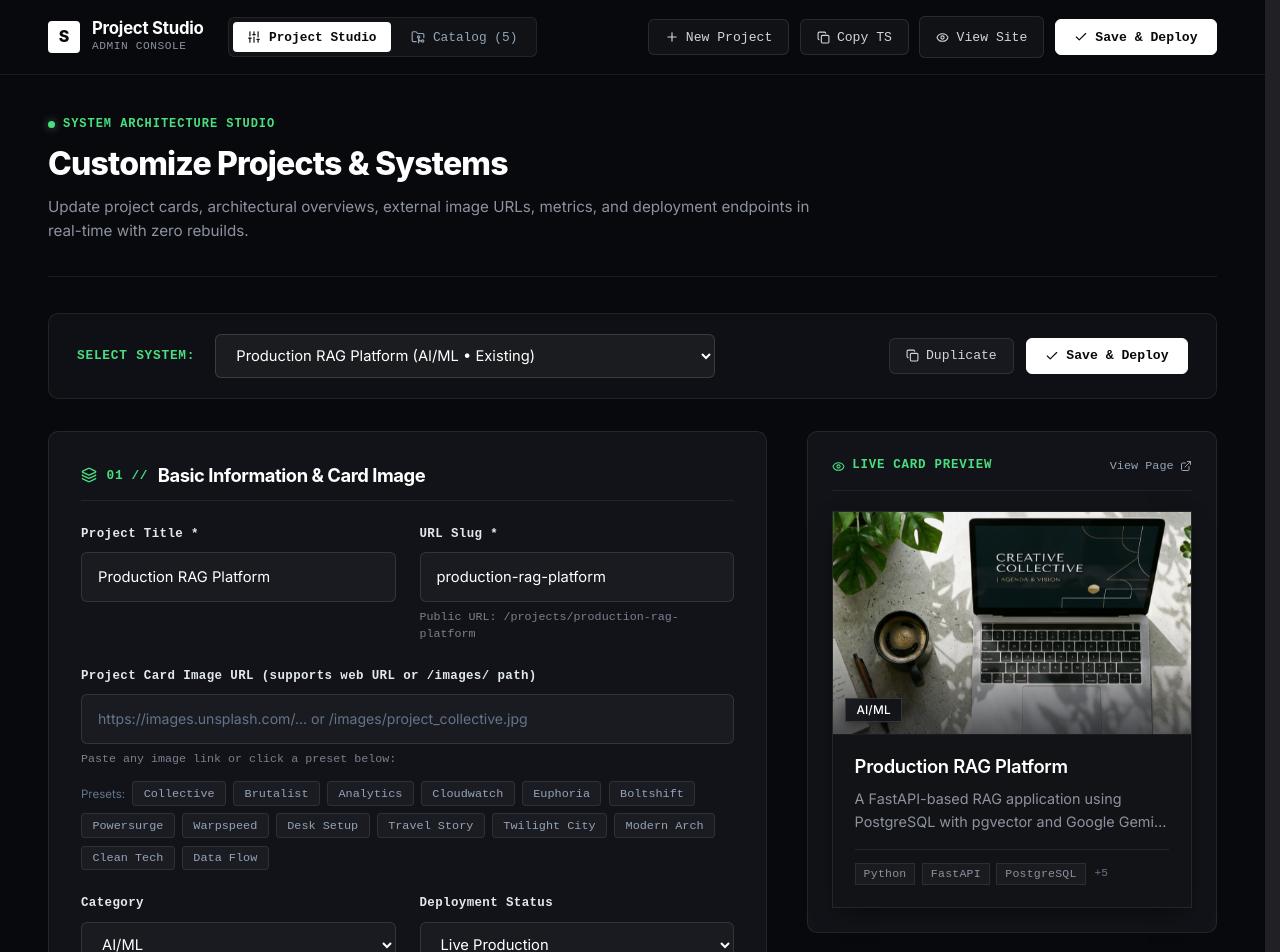
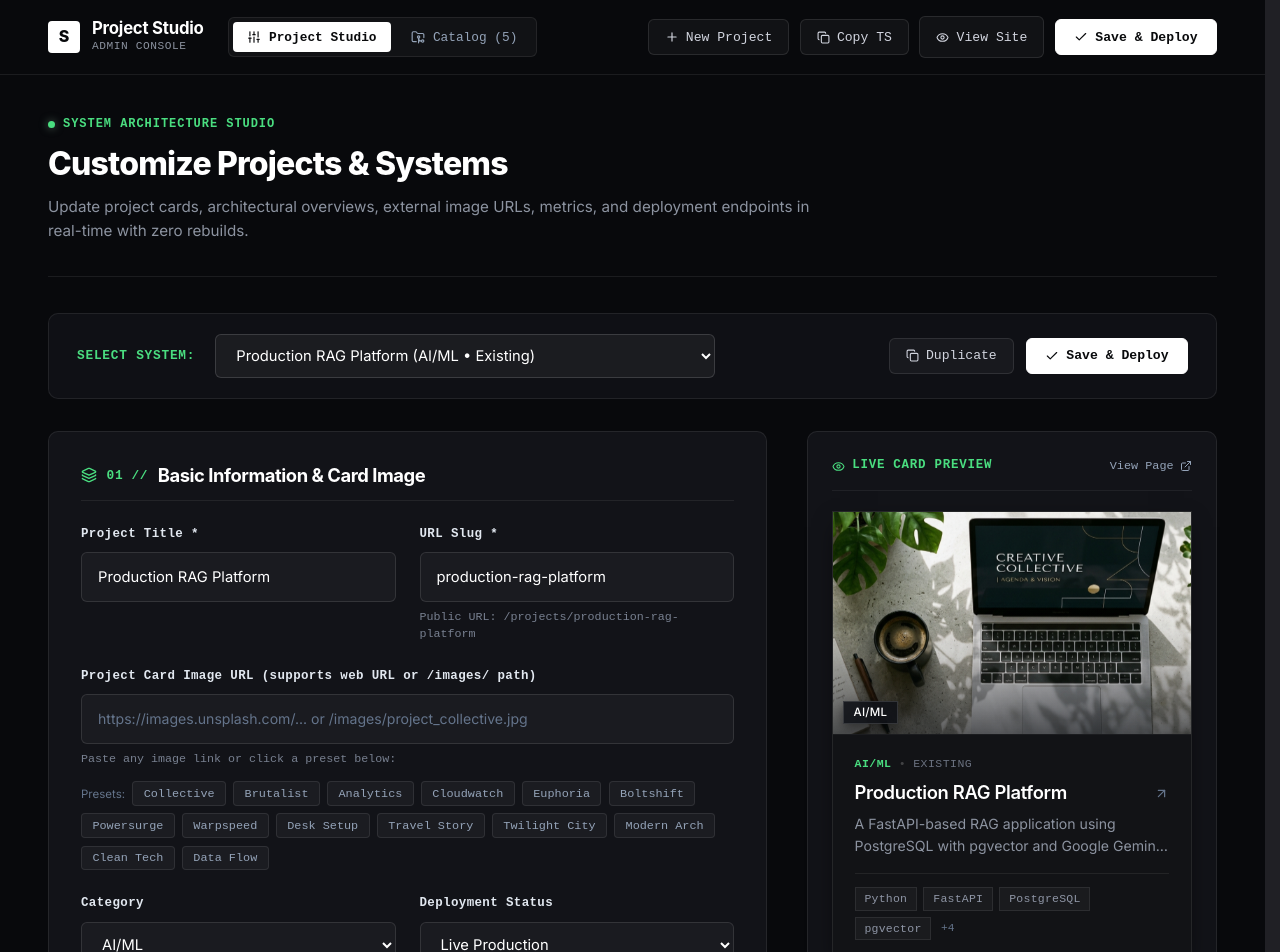
Before and after one commit to dilshandevxx/dilshan-personal-portfolio, a Next.js app: page /admin in a window 1280 px wide. Shown: the top 952 px of the page. Built offline with nearby package versions, Linux system fonts and the light colour scheme; a web font is replaced by a local one.

Commit message:
Organize project card details and display clean square tech stack badges

```diff
--- a/src/components/ProjectCard.module.css
+++ b/src/components/ProjectCard.module.css
@@ -1,4 +1,4 @@
-/* Project Card — Unified Enclosed Exhibition Card with Square Corners, Calm Color & Minimal Stack */
+/* Project Card — Unified Exhibition Card with Square Corners, Calm Color & Organized Details */
 
 .projectCard {
   display: flex;
@@ -17,7 +17,10 @@
   min-width: 0;
   height: 100%;
   box-shadow: 0 8px 24px -8px rgba(0, 0, 0, 0.7);
-  transition: transform 0.3s cubic-bezier(0.16, 1, 0.3, 1), background-color 0.25s ease, border-color 0.25s ease, box-shadow 0.3s ease;
+  transition: transform 0.3s cubic-bezier(0.16, 1, 0.3, 1),
+              background-color 0.25s ease,
+              border-color 0.25s ease,
+              box-shadow 0.3s ease;
 }
 
 .projectCard:hover {
@@ -56,15 +59,15 @@
   transform: scale(1.035);
 }
 
-/* Dark bottom vignette so badge has photographic contrast */
+/* Subtle Dark Bottom Gradient Scrim */
 .imageOverlay {
   position: absolute;
   inset: 0;
   background: linear-gradient(
     to top,
     rgba(10, 12, 16, 0.65) 0%,
-    rgba(10, 12, 16, 0.15) 32%,
-    transparent 55%
+    rgba(10, 12, 16, 0.15) 35%,
+    transparent 60%
   );
   pointer-events: none;
   z-index: 1;
@@ -75,39 +78,37 @@
   opacity: 0.85;
 }
 
-/* ------------------------------------------------------------- */
-/* 2. TRANSLUCENT CATEGORY BADGE (Bottom-Left, Square Corners)   */
-/* ------------------------------------------------------------- */
+/* Category Badge in Bottom-Left Corner over image */
 .categoryBadge {
   position: absolute;
-  bottom: 12px;
-  left: 12px;
+  bottom: 10px;
+  left: 10px;
   background: rgba(14, 16, 22, 0.88);
-  backdrop-filter: blur(14px);
-  -webkit-backdrop-filter: blur(14px);
+  backdrop-filter: blur(12px);
+  -webkit-backdrop-filter: blur(12px);
   border: 1px solid rgba(255, 255, 255, 0.14);
   border-radius: 0;
-  padding: 0.26rem 0.65rem;
+  padding: 0.24rem 0.6rem;
   color: #ffffff;
   font-family: var(--font-body, -apple-system, BlinkMacSystemFont, "Segoe UI", Roboto, sans-serif);
-  font-size: 0.74rem;
+  font-size: 0.72rem;
   font-weight: 500;
   line-height: 1.2;
-  letter-spacing: 0.015em;
+  letter-spacing: 0.02em;
   z-index: 2;
   box-shadow: 0 4px 12px rgba(0, 0, 0, 0.45);
   pointer-events: none;
   user-select: none;
-  transition: background 0.25s ease, border-color 0.25s ease;
+  transition: background-color 0.25s ease, border-color 0.25s ease;
 }
 
 .projectCard:hover .categoryBadge {
-  background: rgba(20, 23, 30, 0.95);
+  background: rgba(22, 25, 32, 0.95);
   border-color: rgba(255, 255, 255, 0.25);
 }
 
 /* ------------------------------------------------------------- */
-/* 3. ENCLOSED CARD BODY & WRAPPED TEXT                          */
+/* 2. ENCLOSED CARD BODY (Organized Details)                     */
 /* ------------------------------------------------------------- */
 .cardBody {
   display: flex;
@@ -118,15 +119,51 @@
   box-sizing: border-box;
 }
 
+/* Eyebrow: Category & Year */
+.cardMeta {
+  display: flex;
+  align-items: center;
+  gap: 0.45rem;
+  margin-bottom: 0.45rem;
+  font-family: var(--font-mono, monospace);
+  font-size: 0.72rem;
+  color: #7a8290;
+  letter-spacing: 0.04em;
+  text-transform: uppercase;
+}
+
+.metaCategory {
+  color: var(--color-primary, #8bb397);
+  font-weight: 600;
+}
+
+.metaDot {
+  color: rgba(255, 255, 255, 0.2);
+}
+
+.metaDate {
+  color: #6b7280;
+  font-weight: 400;
+}
+
+/* Title Row with hover arrow */
+.titleRow {
+  display: flex;
+  align-items: center;
+  justify-content: space-between;
+  gap: 0.5rem;
+  margin-bottom: 0.5rem;
+}
+
 .cardTitle {
   font-family: var(--font-display, "Plus Jakarta Sans", "Outfit", -apple-system, BlinkMacSystemFont, "Segoe UI", Roboto, sans-serif);
-  font-size: clamp(1.15rem, 1.3vw, 1.26rem);
+  font-size: clamp(1.15rem, 1.3vw, 1.28rem);
   font-weight: 600;
   line-height: 1.3;
-  letter-spacing: -0.016em;
+  letter-spacing: -0.018em;
   color: #ffffff;
-  margin: 0 0 0.55rem;
-  width: 100%;
+  margin: 0;
+  flex: 1;
   min-width: 0;
   white-space: normal;
   word-break: normal;
@@ -136,9 +173,6 @@
 .titleLink {
   color: inherit;
   text-decoration: none;
-  white-space: normal;
-  word-break: normal;
-  overflow-wrap: break-word;
   display: inline;
   transition: color 0.2s ease;
 }
@@ -147,13 +181,26 @@
   color: #ffffff;
 }
 
+.titleArrow {
+  color: #64748b;
+  flex-shrink: 0;
+  transform: translate(0, 0);
+  transition: transform 0.25s ease, color 0.25s ease;
+}
+
+.projectCard:hover .titleArrow {
+  color: #ffffff;
+  transform: translate(2px, -2px);
+}
+
+/* Narrative Description (Clamped to 2 lines) */
 .cardDescription {
   font-family: var(--font-body, -apple-system, BlinkMacSystemFont, "Segoe UI", Roboto, sans-serif);
-  font-size: 0.9rem;
+  font-size: 0.88rem;
   font-weight: 400;
   line-height: 1.55;
   color: #8c93a0;
-  margin: 0;
+  margin: 0 0 1rem;
   flex-grow: 1;
   width: 100%;
   min-width: 0;
@@ -171,45 +218,49 @@
 }
 
 /* ------------------------------------------------------------- */
-/* 4. CLEAN, BEAUTIFUL & NON-MASSIVE TECH STACK (Square Corners) */
+/* 3. CLEAN, SIMPLE, BEAUTIFUL TECH STACK (Square, Micro-Pills)  */
 /* ------------------------------------------------------------- */
-.stackWrapper {
+.techStackSection {
+  margin-top: auto;
+  padding-top: 0.85rem;
+  border-top: 1px solid rgba(255, 255, 255, 0.07);
+}
+
+.techStackList {
   display: flex;
   align-items: center;
   flex-wrap: wrap;
   gap: 0.4rem;
-  margin-top: 1rem;
-  padding-top: 0.8rem;
-  border-top: 1px solid rgba(255, 255, 255, 0.08);
 }
 
-.stackBadge {
+.techPill {
   display: inline-flex;
   align-items: center;
   font-family: var(--font-mono, monospace);
   font-size: 0.72rem;
   font-weight: 500;
-  color: #8a91a0;
+  color: #8e95a5;
   background-color: rgba(255, 255, 255, 0.035);
   border: 1px solid rgba(255, 255, 255, 0.08);
   border-radius: 0;
-  padding: 0.2rem 0.5rem;
+  padding: 0.22rem 0.55rem;
   line-height: 1.25;
   letter-spacing: 0.02em;
   white-space: nowrap;
   transition: color 0.2s ease, border-color 0.2s ease, background-color 0.2s ease;
 }
 
-.projectCard:hover .stackBadge {
+.projectCard:hover .techPill {
   color: #ffffff;
   border-color: rgba(255, 255, 255, 0.18);
-  background-color: rgba(255, 255, 255, 0.06);
+  background-color: rgba(255, 255, 255, 0.065);
 }
 
-.stackMore {
+.techMore {
   font-family: var(--font-mono, monospace);
   font-size: 0.7rem;
   color: #64748b;
   font-weight: 500;
-  padding-left: 0.15rem;
+  padding-left: 0.2rem;
+  white-space: nowrap;
 }
--- a/src/components/ProjectCard.tsx
+++ b/src/components/ProjectCard.tsx
@@ -5,6 +5,7 @@ import Link from "next/link";
 import Image from "next/image";
 import { useRouter } from "next/navigation";
 import { Project, getProjectThumbnail, FALLBACK_THUMBNAILS } from "@/data/projects";
+import { ArrowUpRight } from "lucide-react";
 import styles from "./ProjectCard.module.css";
 
 interface ProjectCardProps {
@@ -42,7 +43,7 @@ export function ProjectCard({
     imgSrc.startsWith("https://") ||
     imgSrc.startsWith("data:");
 
-  // Clean narrative excerpt matching the reference card aesthetic
+  // Concise narrative description
   const narrative =
     project.description?.trim() ||
     project.tagline?.trim() ||
@@ -50,8 +51,8 @@ export function ProjectCard({
 
   // Top technologies cleanly capped so the stack stays compact & beautiful
   const rawTags = project.tags || [];
-  const displayTags = rawTags.slice(0, 3);
-  const remainingCount = Math.max(0, rawTags.length - 3);
+  const displayTags = rawTags.slice(0, 4);
+  const remainingCount = Math.max(0, rawTags.length - 4);
 
   return (
     <article
@@ -67,7 +68,7 @@ export function ProjectCard({
       }}
       aria-label={`View details for ${project.title}`}
     >
-      {/* 1. 16:10 Rounded Visual Canvas (Flush Top) */}
+      {/* 1. Square-Corner Visual Canvas */}
       <div className={styles.imageFrame}>
         <Image
           src={imgSrc}
@@ -85,36 +86,52 @@ export function ProjectCard({
           className={styles.cardImage}
         />
 
-        {/* Cinematic bottom gradient overlay to enhance badge contrast */}
+        {/* Subtle Dark Bottom Scrim */}
         <div className={styles.imageOverlay} />
 
-        {/* Bottom-Left Translucent Category Badge */}
+        {/* Category Badge on Bottom-Left */}
         {project.category && (
           <span className={styles.categoryBadge}>{project.category}</span>
         )}
       </div>
 
-      {/* 2. Enclosed Card Body: Clean Title, Narrative Excerpt & Minimal Stack */}
+      {/* 2. Organized Card Details Body */}
       <div className={styles.cardBody}>
+        {/* Eyebrow: Category & Year */}
+        <div className={styles.cardMeta}>
+          <span className={styles.metaCategory}>{project.category}</span>
+          <span className={styles.metaDot}>•</span>
+          <span className={styles.metaDate}>{project.date || "2026"}</span>
+        </div>
+
+        {/* Title Row with Smooth Hover Arrow */}
+        <div className={styles.titleRow}>
           <h3 className={styles.cardTitle}>
             <Link href={`/projects/${project.slug}`} className={styles.titleLink}>
               {project.title}
             </Link>
           </h3>
+          <ArrowUpRight size={15} className={styles.titleArrow} aria-hidden="true" />
+        </div>
 
-        {narrative && <p className={styles.cardDescription}>{narrative}</p>}
+        {/* Narrative Description (Clamped to 2 lines) */}
+        {narrative && (
+          <p className={styles.cardDescription}>{narrative}</p>
+        )}
 
-        {/* 3. Clean, Beautiful Non-Massive Tech Stack */}
+        {/* 3. Clean, Simple, Beautiful Tech Stack */}
         {showTags && displayTags.length > 0 && (
-          <div className={styles.stackWrapper} aria-label="Technologies used">
+          <div className={styles.techStackSection} aria-label="Technologies used">
+            <div className={styles.techStackList}>
               {displayTags.map((tech) => (
-              <span key={tech} className={styles.stackBadge}>
+                <span key={tech} className={styles.techPill}>
                   {tech}
                 </span>
               ))}
               {remainingCount > 0 && (
-              <span className={styles.stackMore}>+{remainingCount}</span>
+                <span className={styles.techMore}>+{remainingCount}</span>
               )}
+            </div>
           </div>
         )}
       </div>
```
Lines whose indentation alone changed are shown as unchanged.
